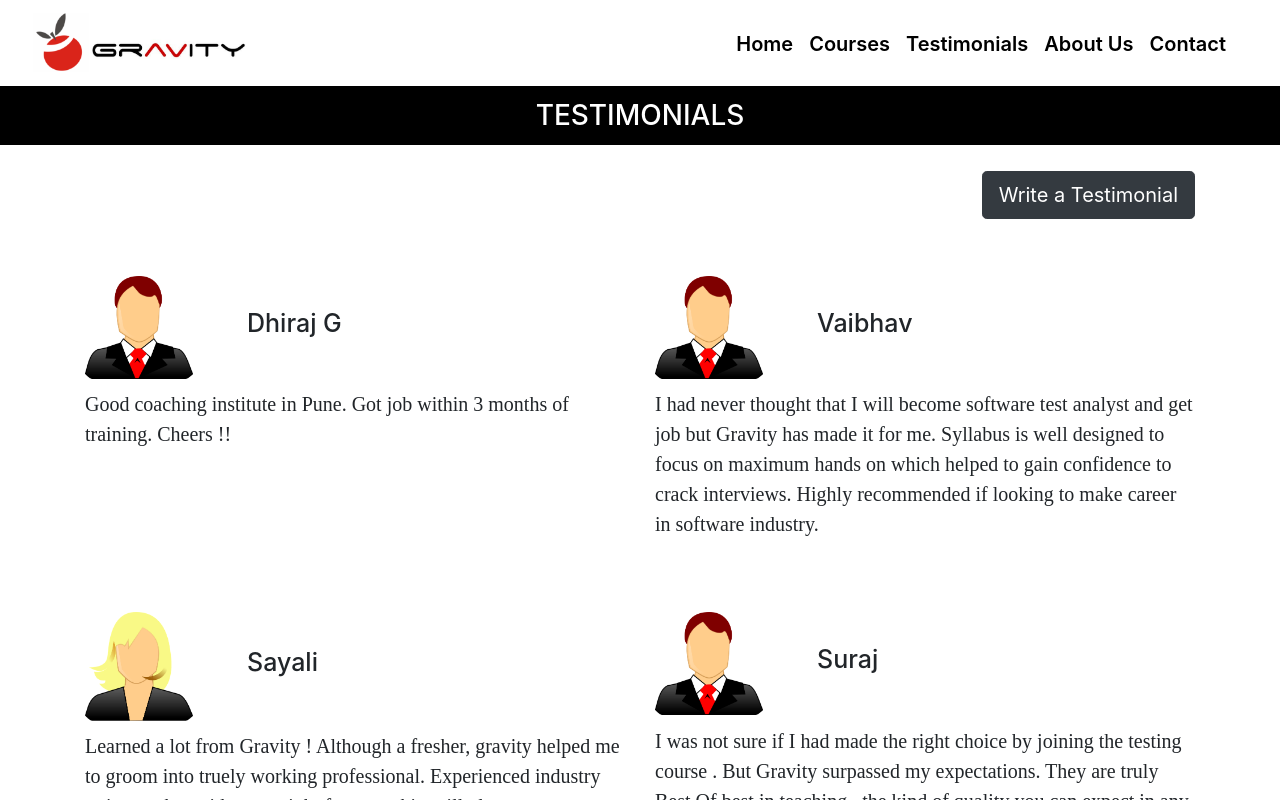
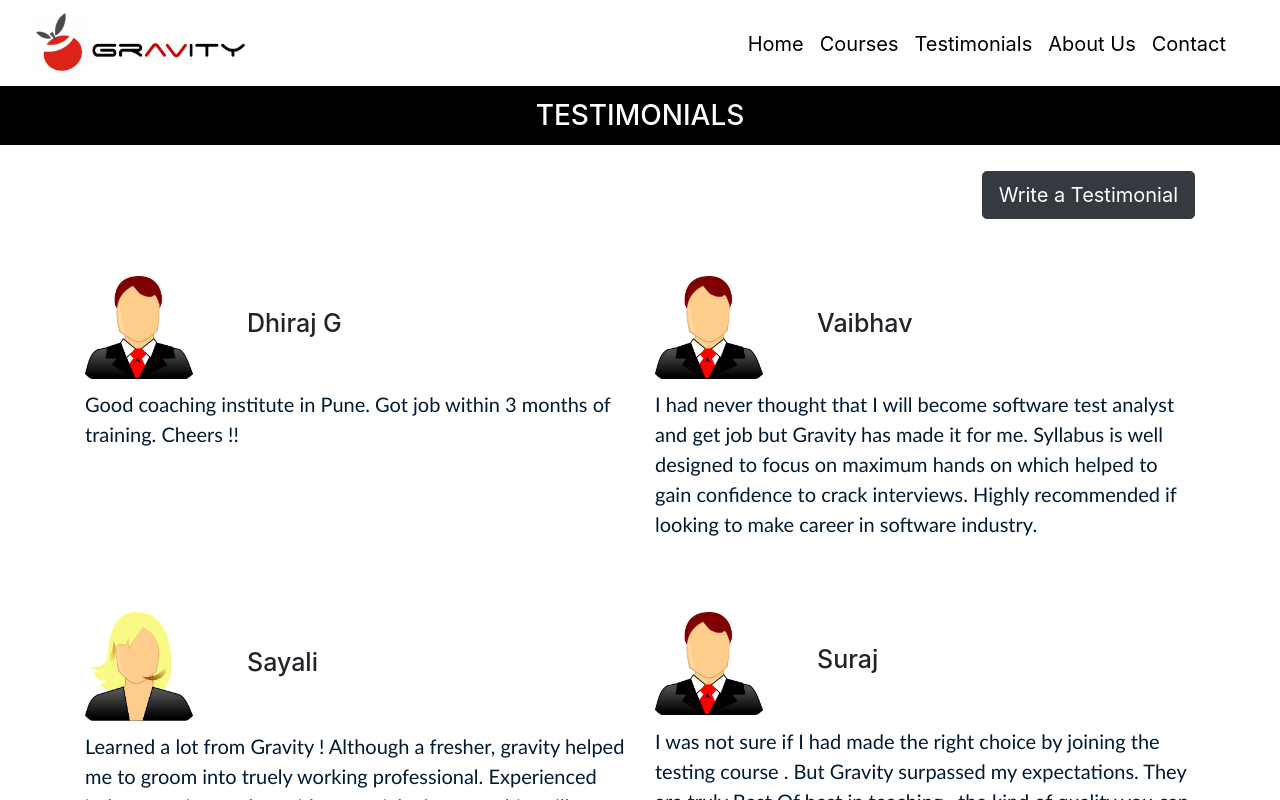
Before and after one commit to dhirajgulhane/Gravity-UI, an Angular app: page /testimonials in a window 1280 px wide. Built offline with nearby package versions, Linux system fonts and the light colour scheme; no server answers.

Commit message:
main - font changes

```diff
--- a/src/app/home/home.component.css
+++ b/src/app/home/home.component.css
@@ -248,7 +248,6 @@
     position: relative;
     display: flex;
     flex-direction: column;
-    width: 94%;
     pointer-events: auto;
     background-color: #fff;
     background-clip: padding-box;
--- a/src/app/testimonial/testimonial.component.css
+++ b/src/app/testimonial/testimonial.component.css
@@ -29,7 +29,8 @@
   .t-para{
     margin-top: 2%;
     font-size: 20px;
-    font-family: cursive;
+    font-family: 'Gill Sans', 'Gill Sans MT', Calibri, 'Trebuchet MS', sans-serif;
+    color: #001a33;
   }
 
   .h{
--- a/src/styles.css
+++ b/src/styles.css
@@ -6,7 +6,6 @@
   color: #000000 !important;
   font-size: 20px;
   font-family: -apple-system, BlinkMacSystemFont, 'Segoe UI', Roboto, Oxygen, Ubuntu, Cantarell, 'Open Sans', 'Helvetica Neue', sans-serif;
-  font-weight: 600;
 }
 
 .navbar-light .navbar-nav .nav-link:hover{
```
